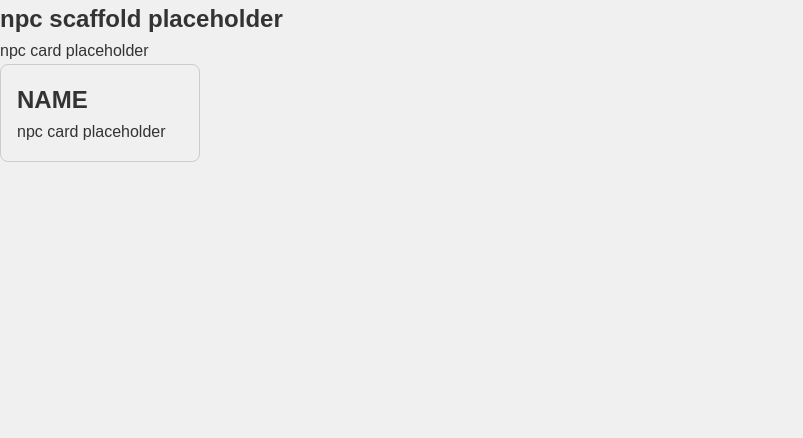
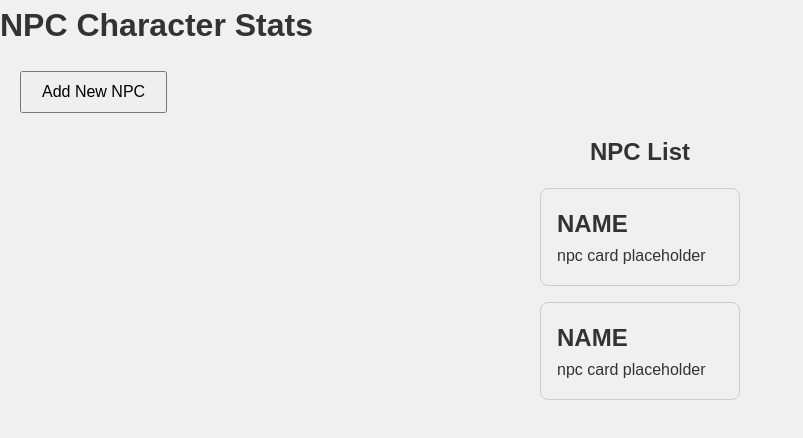
Before and after one commit to accribus/npc-manager-ui, a React (Create React App) app: page / in a window 1280 px wide. Shown: the top 438 px of the page, without its empty margins (0-803 px from the left). Built offline with nearby package versions, Linux system fonts and the light colour scheme.

Commit message:
add rows

```diff
--- a/src/App.js
+++ b/src/App.js
@@ -1,10 +1,30 @@
-import React from 'react';
+// src/App.js
+import React, { useState } from 'react';
 import NpcScaffold from './components/NpcScaffold';
+import './index.css';
 
-function App() {
+const App = () => {
+  const [npcs, setNpcs] = useState([
+    { name: 'Goblin', health: 30, strength: 5, agility: 10 },
+    { name: 'Orc', health: 60, strength: 8, agility: 6 },
+    { name: 'Troll', health: 90, strength: 12, agility: 4 },
+    { name: 'Elf', health: 40, strength: 6, agility: 12 },
+    { name: 'Dwarf', health: 70, strength: 9, agility: 5 },
+    { name: 'Dragon', health: 150, strength: 20, agility: 8 },
+  ]);
+
+  const addNpc = () => {
+    const newNpc = { name: 'New NPC', health: 50, strength: 7, agility: 5 };
+    setNpcs([...npcs, newNpc]);
+  };
+
   return (
-    <NpcScaffold>scaffold</NpcScaffold>
+    <div className="App">
+      <h1>NPC Character Stats</h1>
+      <button onClick={addNpc}>Add New NPC</button>
+      <NpcScaffold npcs={npcs} />
+    </div>
   );
-}
+};
 
 export default App;
--- a/src/components/NpcRow.js
+++ b/src/components/NpcRow.js
@@ -0,0 +1,13 @@
+// src/components/NpcRow.js
+import React from 'react';
+import NpcCard from './NpcCard';
+
+const NpcRow = ({ npcs }) => {
+  return (
+    <div className="npc-row">
+        <NpcCard></NpcCard>
+    </div>
+  );
+};
+
+export default NpcRow;
--- a/src/components/NpcScaffold.js
+++ b/src/components/NpcScaffold.js
@@ -1,11 +1,39 @@
+// import React from 'react';
+// import NpcRow from './NpcRow';
+
+
+// const NpcScaffold = () => {
+//     return (
+//       <div className="npc-scaffold">
+//         <h2>NPC List</h2>
+//         <NpcRow></NpcRow>
+//       </div>
+//     );
+//   };
+
+//   export default NpcScaffold;
+
+// src/components/NpcScaffold.js
+
+
 import React from 'react';
-import NpcCard from './NpcCard';
-const NpcScaffold = () => {
+import NpcRow from './NpcRow';
+
+const NpcScaffold = ({ npcs }) => {
+  // Split the NPCs array into groups of three
+  const rows = [];
+  for (let i = 0; i < npcs.length; i += 3) {
+    rows.push(npcs.slice(i, i + 3));
+  }
+
+  console.log("rows",rows);
+
   return (
     <div className="npc-scaffold">
-        <h2>npc scaffold placeholder</h2>
-        <p>npc card placeholder</p>
-        <NpcCard></NpcCard>
+      <h2>NPC List</h2>
+      {rows.map((npcGroup, index) => (
+        <NpcRow key={index} npcs={npcGroup} />
+      ))}
     </div>
   );
 };
--- a/src/index.css
+++ b/src/index.css
@@ -50,7 +50,7 @@
     cursor: pointer;
   }
 
-  .npc-list {
+  .npc-scaffold {
     display: flex;
     flex-direction: column;
     align-items: center;
```
Lines whose indentation alone changed are shown as unchanged.
